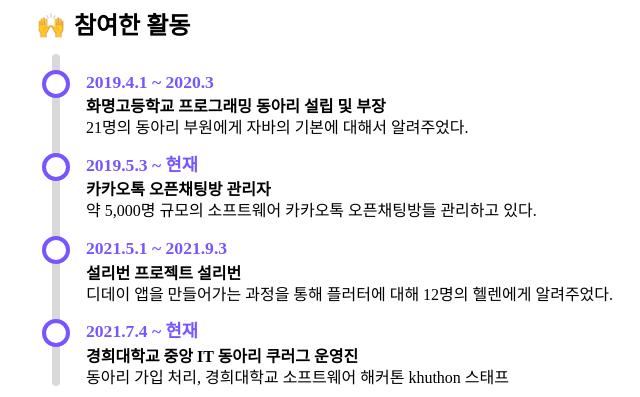
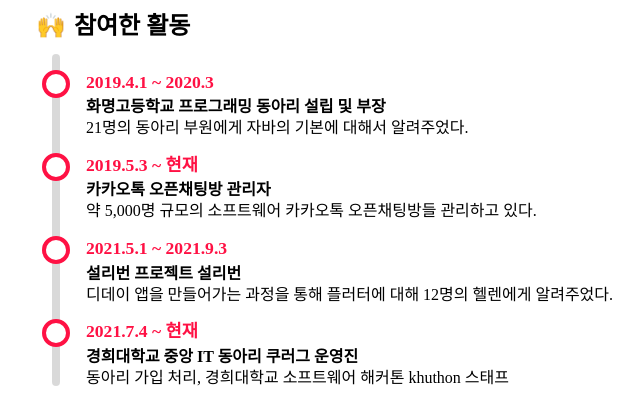
Before and after one commit to Coalery/Youspec-FrontEnd, a React (Create React App) app: page /portfolio/Coalery in a window 1280 px wide. Shown: the part 1779-2176 px from the top of the page, without its empty margins (124-764 px from the left). Built offline with nearby package versions, Linux system fonts and the light colour scheme.

Commit message:
Refactor: Change color for activities timeline dot

```diff
--- a/src/components/Portfolio/Activities/Activities.scss
+++ b/src/components/Portfolio/Activities/Activities.scss
@@ -25,7 +25,7 @@
   height: 20px;
   border-radius: 14px;
   background-color: white;
-  border: 4px solid rgb(120, 86, 255);
+  border: 4px solid rgb(255, 17, 68);
 }
 
 .activity-unit-content {
@@ -34,7 +34,7 @@
 }
 
 .activity-unit-date {
-  color: rgb(120, 86, 255);
+  color: rgb(255, 17, 68);
   font-size: 1.1rem;
   font-weight: bold;
 }
```
